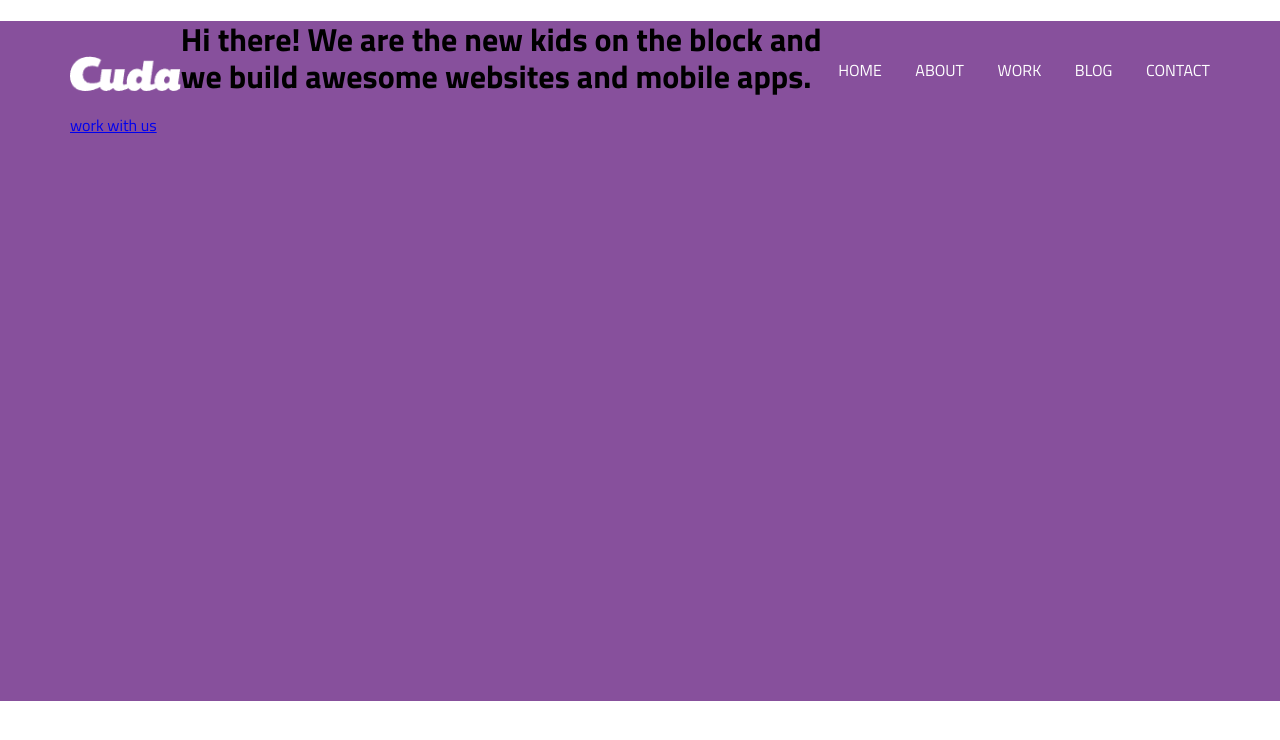
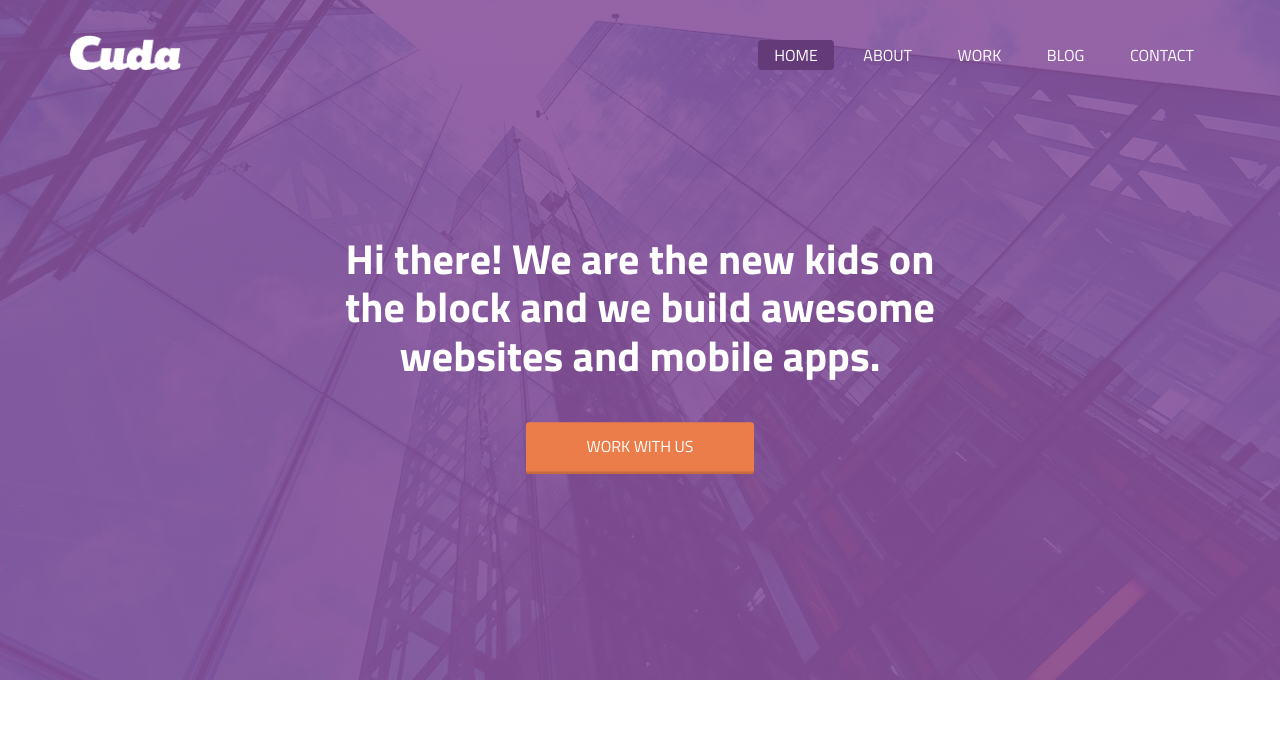
Before and after one commit to MASUD-01/Cuda-site-template, a plain HTML site: page index.html in a window 1280 px wide. Drawn offline with Linux system fonts and the light colour scheme.

Commit message:
first-section done add backgroundimage linear gradiant

```diff
--- a/Resources/css/style.css
+++ b/Resources/css/style.css
@@ -12,7 +12,27 @@ ul li {
     list-style: none;
 }
 
+/* heading */
+h1 {
+    font-size: 42px;
+    color: #fff;
+}
+
 /* reusable component */
+/* Button */
+.btn:link,
+.btn:visited,
+.btn {
+    background-color: #333;
+    border-bottom: 3px solid #000;
+    color: #fff;
+    text-decoration: none;
+    padding: 15px 60px;
+    border-radius: 3px;
+    display: inline-block;
+    text-transform: uppercase;
+    margin-top: 15px;
+}
 
 .row {
     max-width: 1140px;
@@ -21,8 +41,13 @@ ul li {
 
 /* header section */
 header {
-    background: #87509c;
+    /* background: #87509c; */
+    background: linear-gradient(rgba(135, 80, 156, 0.888), rgba(135, 80, 156, 0.911)), url('../bg-img/pexels-sevenstorm-juhaszimrus-443383.jpg');
+    background-repeat: no-repeat;
+    background-position: center center;
+    background-size: cover;
     height: 85vh;
+    position: relative;
 }
 
 .logo {
@@ -40,7 +65,9 @@ header {
 
 .main-nav li {
     display: inline-block;
-    margin-left: 30px;
+    margin-left: 10px;
+    padding: 6px 16px;
+    border-radius: 4px;
 }
 
 .main-nav li:first-child {
@@ -51,13 +78,32 @@ header {
     color: #fff;
     text-transform: uppercase;
     text-decoration: none;
-
+    font-size: 16px;
 }
 
 .main-nav li:hover {
+    background-color: #643a79;
+    transition: .3s;
+}
+
+.active {
     background-color: #643a79;
 }
 
 .main-nav li a:link {}
 
 .main-nav li a:visited {}
+
+.hero-text-box {
+    position: absolute;
+    top: 50%;
+    left: 50%;
+    transform: translate(-50%, -50%);
+    text-align: center;
+}
+
+.btn-hero:link,
+.btn-hero:visited {
+    background: #eb7d4b;
+    border-color: #c86a40;
+}
--- a/index.html
+++ b/index.html
@@ -29,7 +29,7 @@
                     <img src="./Resources/img/logo.png" alt="cuda" class="logo">
                 </a>
                 <ul class="main-nav">
-                    <li><a href="">HOME</a></li>
+                    <li class="active"><a href="">HOME</a></li>
                     <li><a href="">ABOUT</a></li>
                     <li><a href="">WORK</a></li>
                     <li><a href="">BLOG</a></li>
```
Also changed, not shown: Resources/bg-img/pexels-sevenstorm-juhaszimrus-443383.jpg (added).
